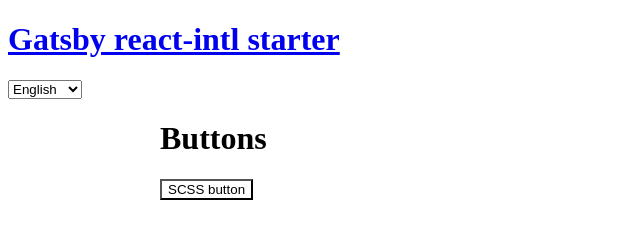
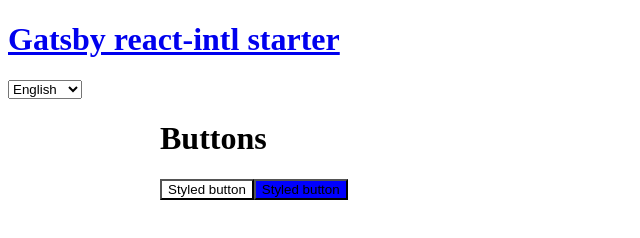
Before and after one commit to DWboutin/gatsby-intl-redux-typescript, a Gatsby site: page / in a window 1280 px wide. Shown: the whole page, without its empty margins (0-640 px from the left). Built offline with nearby package versions, Linux system fonts and the light colour scheme; Gatsby itself is replaced by a stand-in of ours.

Commit message:
styled-component with props

```diff
--- a/src/_components/Button/index.tsx
+++ b/src/_components/Button/index.tsx
@@ -3,10 +3,13 @@
 
 import { ComponentProps } from '../../models/general/ComponentProps'
 
-export interface ButtonProps extends ComponentProps {}
+export interface ButtonProps extends ComponentProps {
+  variant: 'primary' | 'secondary'
+}
 
-const StyledButton = styled.button`
-  background-color: #fff;
+const Container = styled.button`
+  background-color: ${(props: ButtonProps) =>
+    props.variant === 'primary' ? '#fff' : 'blue'};
   color: black;
 
   &:hover {
@@ -14,8 +17,12 @@
   }
 `
 
-const Button = ({ children }: ButtonProps) => {
-  return <StyledButton>{children}</StyledButton>
+const Button = ({ children, ...props }: ButtonProps) => {
+  return <Container {...props}>{children}</Container>
+}
+
+Button.defaultProps = {
+  variant: 'primary'
 }
 
 export default Button
--- a/src/pages/index.tsx
+++ b/src/pages/index.tsx
@@ -16,7 +16,8 @@
     <h1>
       <FormattedMessage id="buttons" />
     </h1>
-    <Button>SCSS button</Button>
+    <Button>Styled button</Button>
+    <Button variant="secondary">Styled button</Button>
   </Layout>
 )
 
```
